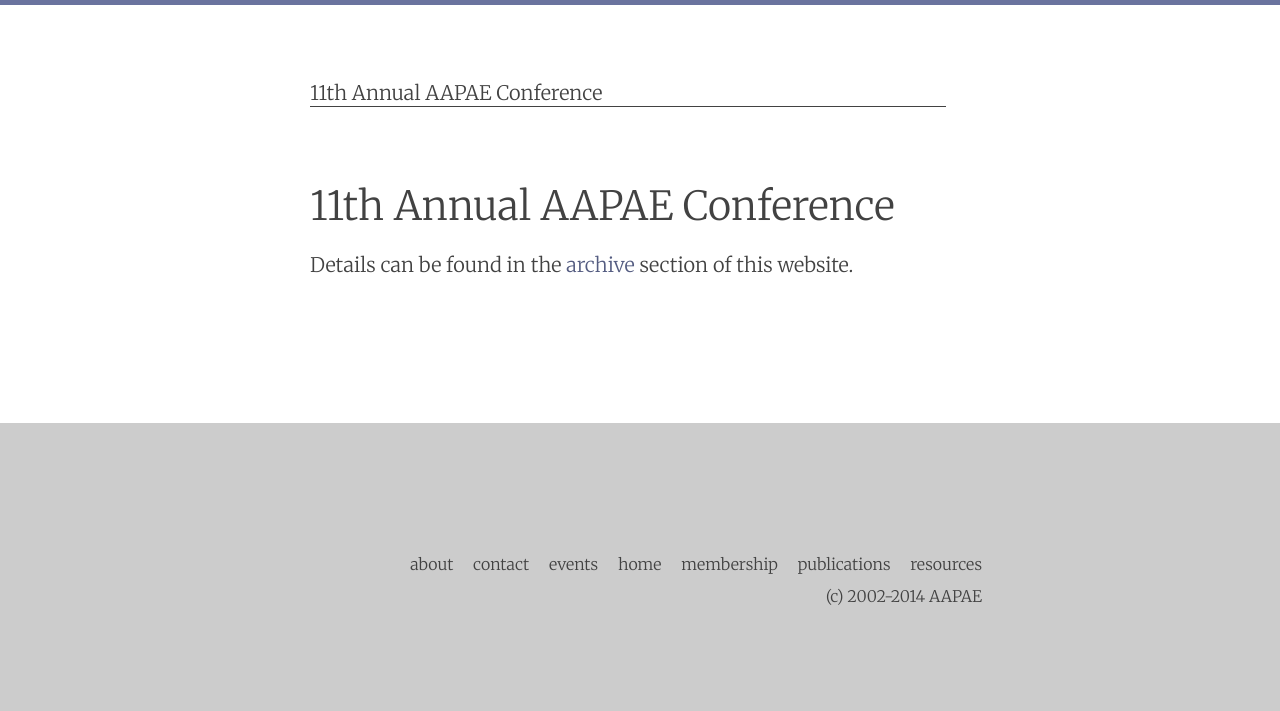
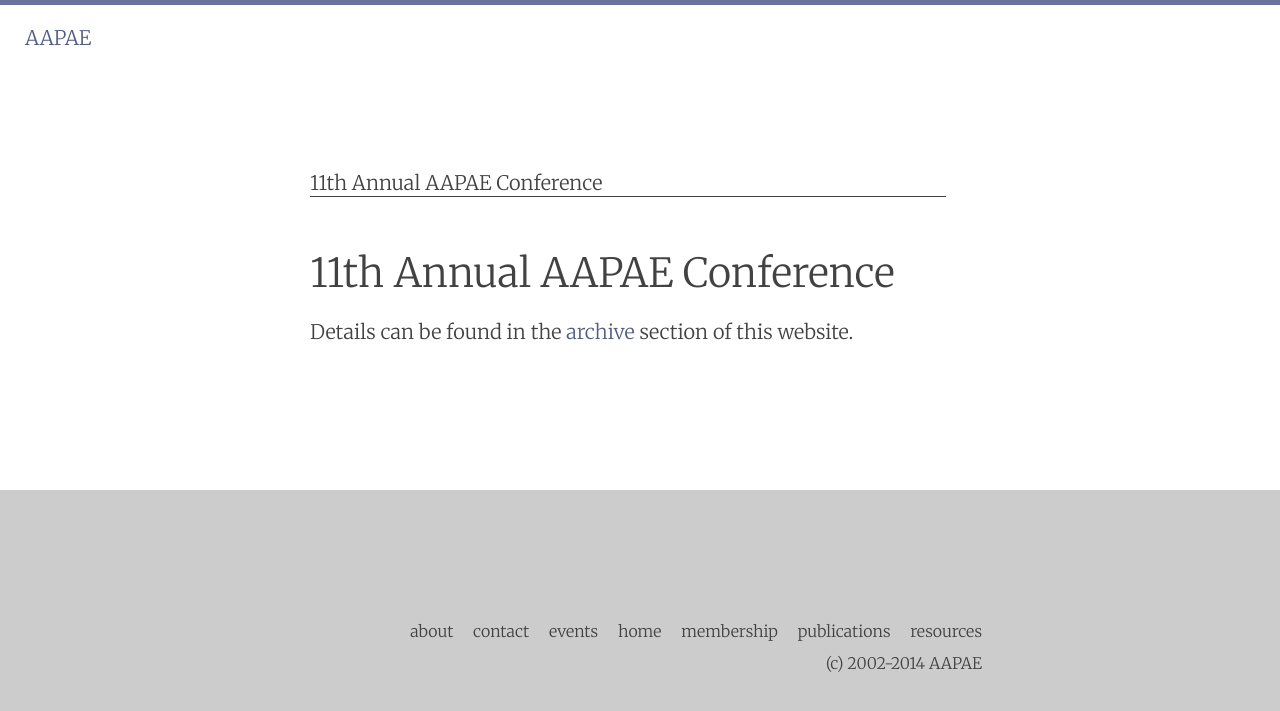
Before and after one commit to aapae/aapae.github.io, a Jekyll site: the page built from _posts/events/2004-04-01-11th-annual-aapae-conference.md, in a window 1280 px wide. Shown: the top 711 px of the page. Built offline with Jekyll 4.4.1, drawn with Linux system fonts in a browser that asks for light colours.

Commit message:
Add site navigation

```diff
--- a/_includes/navigation.html
+++ b/_includes/navigation.html
@@ -1,9 +1,11 @@
 <nav class="site navigation">
-	<div class="trigger">A</div>
+	<div class="trigger"><a href="#" onclick="javascript:void(0);">AAPAE</a></div>
 	<ul>
-		<li>nav</li>
-		<li>nav</li>
-		<li>nav</li>
-		<li>nav</li>
+		<li><a href="/">Home</a></li>
+		<li><a href="/about/">About</a></li>
+		<li><a href="/events/">Events</a></li>
+		<li><a href="/membership/">Membership</a></li>
+		<li><a href="/publications/">Publications</a></li>
+		<li><a href="/contact/">Contact</a></li>
 	</ul>
 </nav>
--- a/_layouts/default.html
+++ b/_layouts/default.html
@@ -4,6 +4,8 @@
   {% include head.html %}
 
   <body>
+
+    {% include navigation.html %}
 
     {% include header.html %}
 
--- a/_layouts/home.html
+++ b/_layouts/home.html
@@ -11,6 +11,8 @@
         <h1>Australian Association of <span>Professional</span> &amp; <span>Applied Ethics</span></h1>
       </div>
     </section>
+
+    {% include navigation.html %}
 
     <section class="about">
       <div class="wrapper">
--- a/css/aapae.scss
+++ b/css/aapae.scss
@@ -41,6 +41,7 @@
     padding-bottom: 5px;
     padding-left: 1em;
     padding-right: 1em;
+    min-height: 380px;
   }
   @include media($tablet) {
     padding: 75px 1em;
@@ -105,6 +106,59 @@
     overflow: hidden;
   }
 }
+
+.site.navigation {
+  position: absolute;
+  top: 25px;
+  left: 25px;
+  text-align: left;
+  z-index: 10;
+  @include media($mobile) {
+    width: 100%;
+    top: 0; left: 0;
+    text-align: center;
+  }
+
+  .trigger {
+    color: $dark;
+    @include media($mobile) {
+      background: $dark;
+      color: white;
+      a { color: white; }
+      padding: 0.25em;
+    }
+  }
+  ul {
+    margin: 0; opacity: 0.0;
+    @include transition(opacity, 0.5s);
+    @include media($mobile) {
+      width: 100%;
+      padding-bottom: 0.5em;
+    }
+  }
+  li {
+    list-style:none;
+    margin: 0;
+    padding-right: 0.5em 1em 0.5em 0;
+    @include media($mobile) {
+      background: $dark;
+      a { color: white; }
+    }
+  }
+  li:hover {
+    @include media($mobile) {
+      background: lighten($dark, 5);
+      a { color: white; }
+    }
+  }
+}
+.site.navigation:hover > ul {
+  opacity: 1.0;
+  background: white;
+  @include transition(opacity, 0.8s);
+}
+
+.site-header { padding-top: 2em; }
 
 .home {
   text-align: center;
@@ -180,19 +234,6 @@
   }
 }
 
-.site-header {
-  display: none;
-  position: fixed; top: 10px; left: 5px;
-  background: $dark; color: white;
-  padding: 1em;
-  border-radius: 3px;
-  a { color: white; display: none; }
-  a:hover { color: darken(white, 15); }
-}
-.site-header:hover {
-  @include animation-duration(2s);
-  a { display: block; }
-}
 
 .quote {
   font-size: 1.5em;
@@ -226,8 +267,9 @@
   li { margin-left: 1em; }
 
   .post-header {
-    position: absolute;
-    top: 4em;
+    position: relative;
+    top: -1em;
+    z-index: 1;
   }
 
   .post-title {
```
